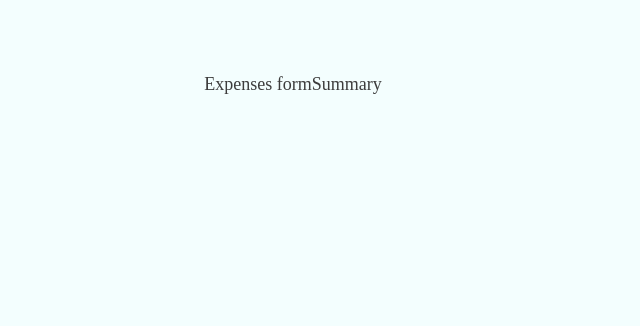
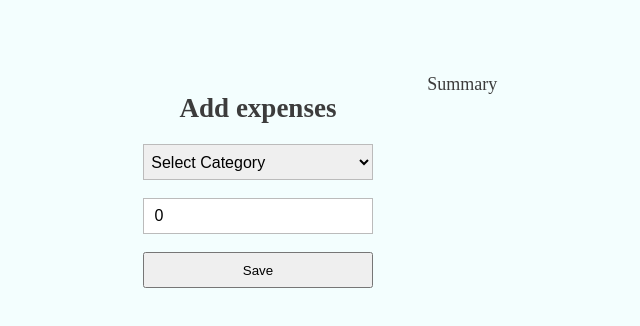
Before and after one commit to volyaosi/expenses, a Next.js app: page / in a window 1280 px wide. Shown: the top 326 px of the page, without its empty margins (347-987 px from the left). Built offline with nearby package versions, Linux system fonts and the light colour scheme.

Commit message:
user form for adding new expense record

```diff
--- /dev/null
+++ b/src/components/expenseForm/ExpenseForm.tsx
@@ -0,0 +1,65 @@
+import { useState } from 'react';
+import CategorySelector, {
+	DefinedCategory,
+	Category,
+} from '../categorySelector/CategorySelector';
+import styles from './expenseForm.module.css';
+
+export default function ExpenseForm(props: {
+	onAddRecord: (category: DefinedCategory, amount: number) => void;
+}) {
+	const [category, setCategory] = useState<Category>(undefined);
+	const [amount, setAmount] = useState(0);
+	const categoryList: Category[] = [
+		undefined,
+		'Housing',
+		'Transportation',
+		'Food',
+		'Utilities',
+		'Insurance',
+		'Medical & Healthcare',
+		'Saving & Investing',
+		'Other',
+	];
+
+	const minExpenseValue = 0.01;
+
+	const handleSubmit = (e: React.MouseEvent) => {
+		e.preventDefault();
+
+		if (
+			!isDefinedCategory(category) ||
+			isNaN(amount) ||
+			amount < minExpenseValue
+		) {
+			return;
+		}
+		props.onAddRecord(category, amount);
+		setCategory(undefined);
+		setAmount(0);
+	};
+
+	return (
+		<div className={styles.container}>
+			<h2 className={styles.header}>Add expenses</h2>
+			<CategorySelector
+				optionList={categoryList}
+				selectedOption={category}
+				onSelect={setCategory}
+			/>
+
+			<input
+				type='number'
+				min={minExpenseValue}
+				value={amount}
+				placeholder='Spent amount'
+				onChange={(event) => setAmount(event.target.valueAsNumber)}
+			/>
+			<button onClick={handleSubmit}>Save</button>
+		</div>
+	);
+}
+
+function isDefinedCategory(value: Category): value is DefinedCategory {
+	return value !== undefined;
+}
--- /dev/null
+++ b/src/components/expenseForm/expenseForm.module.css
@@ -0,0 +1,14 @@
+.container {
+  display: flex;
+  flex-direction: column;
+  row-gap: 1rem;
+  padding: 1rem 3rem;
+}
+
+.container>* {
+  height: 2rem;
+}
+
+.header {
+  text-align: center;
+}
--- a/src/pages/index.tsx
+++ b/src/pages/index.tsx
@@ -2,6 +2,7 @@ import Head from 'next/head';
 import styles from '@/styles/Home.module.css';
 import { useState } from 'react';
 import { DefinedCategory } from '@/components/categorySelector/CategorySelector';
+import ExpenseForm from '@/components/expenseForm/ExpenseForm';
 
 export default function Home() {
 	const [expenseList, setExpenseList] = useState<
@@ -27,7 +28,7 @@ export default function Home() {
 			<main>
 				<div className={styles.center}>
 					<div className={styles.containerFlex}>
-						<div>Expenses form</div>
+						<ExpenseForm onAddRecord={handleAddExpenseRecord} />
 						<div>Summary</div>
 					</div>
 				</div>
```
